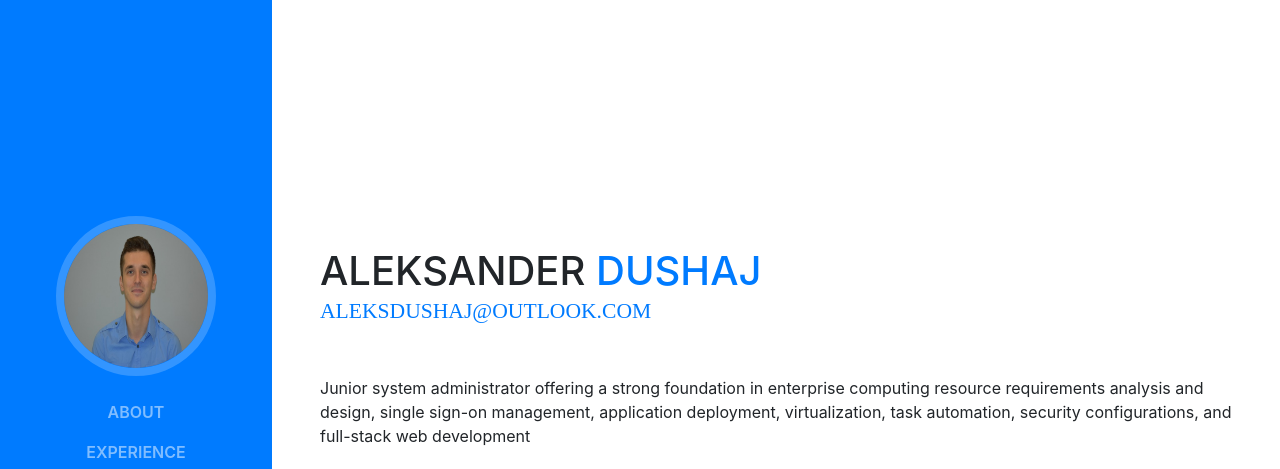
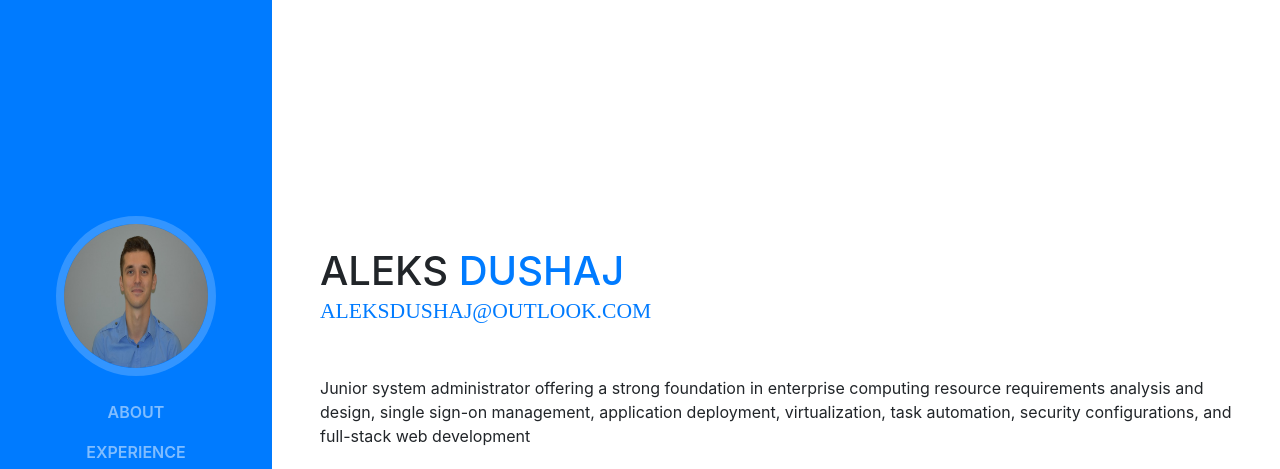
Before and after one commit to adushaj/adushaj.github.io, a website with bundled scripts: page index.html in a window 1280 px wide. Shown: the top 469 px of the page. Built offline with nearby package versions, Linux system fonts and the light colour scheme; a web font is replaced by a local one.

Commit message:
Update index.html

```diff
--- a/index.html
+++ b/index.html
@@ -62,7 +62,7 @@
 
       <section class="resume-section p-3 p-lg-5 d-flex d-column" id="about">
         <div class="my-auto">
-          <h1 class="mb-0">Aleksander
+          <h1 class="mb-0">Aleks
             <span class="text-primary">Dushaj</span>
           </h1>
           <div class="subheading mb-5">
```
